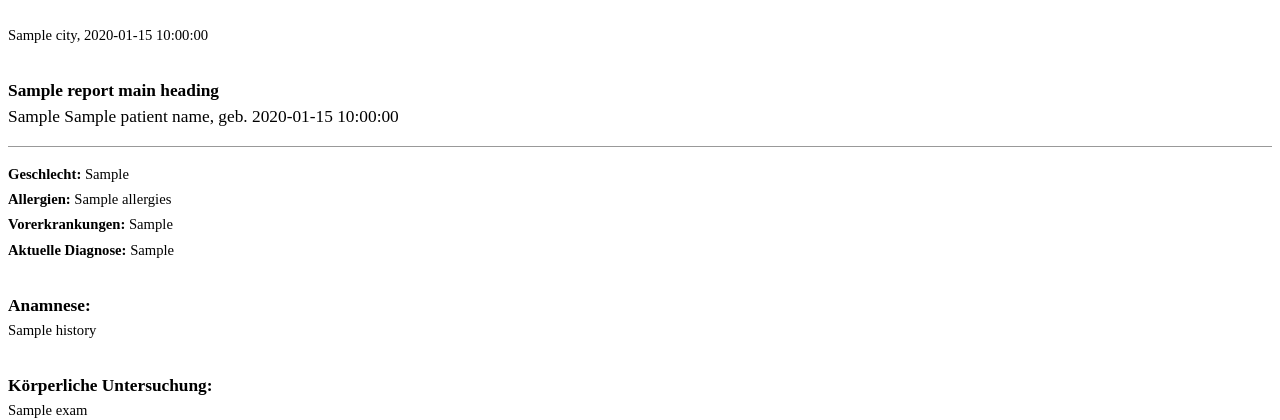
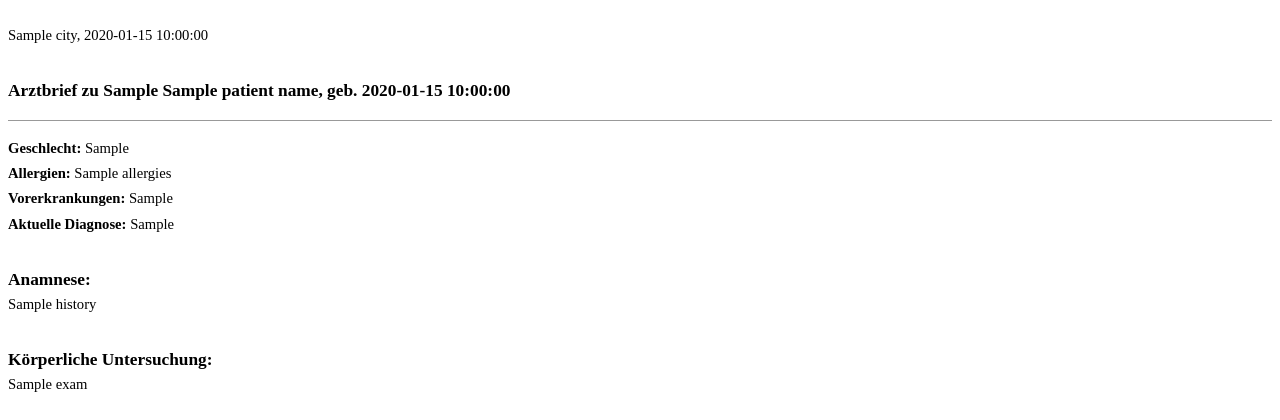
Before and after one commit to dimitar27/PraxisReportAI, a Python web app: template app/templates/report_template.html in a window 1280 px wide. Shown: the part 118-538 px from the top of the page. Run offline with Jinja, Linux system fonts and the light colour scheme; the template is opened without the code that fills it: most values are stand-ins (such as "Sample title", 1, 10 or a date in 2020); grey boxes marked "Sample" are stand-in pictures.

Commit message:
refactor: remove report title from PDF and revert to "Arztbrief zu" format in header

```diff
--- a/app/templates/report_template.html
+++ b/app/templates/report_template.html
@@ -96,9 +96,7 @@
     <p>{{ city }}, {{ date }}</p>
 
     <div class="section-header">
-        <!--Arztbrief zu {{ gendered_prefix }} {{ patient_name }}, geb. {{ birth_date }}-->
-        {{ report_main_heading }}<br>
-        <span class="patient-info-normal">{{ gendered_prefix }} {{ patient_name }}, geb. {{ birth_date }} </span>
+        Arztbrief zu {{ gendered_prefix }} {{ patient_name }}, geb. {{ birth_date }}
     </div>
     <hr>
 
```
